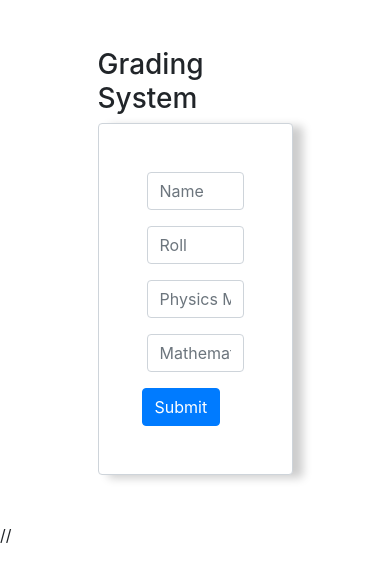
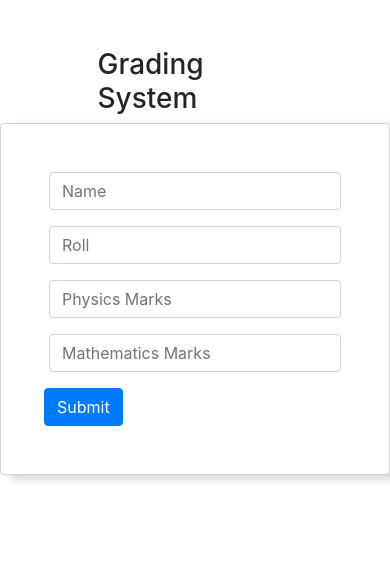
Before and after one commit to forid1026/gradingsystem, a PHP site: page / in a window 390 px wide. Shown: the top 582 px of the page. Run offline with PHP 8.4, Linux system fonts and the light colour scheme; data that the repository does not hold is empty.

Commit message:
responsive added

```diff
--- a/index.php
+++ b/index.php
@@ -29,6 +29,12 @@ if(!empty($_POST)){
         box-shadow: 10px 3px 10px rgb(0 0 0 / 0.2);
         }
 
+        @media screen and (max-width: 600px) {
+            form.user-input {
+            width: 100%;
+        }
+}
+
     /* #marks{display: none;} */
         </style>
         <link rel="stylesheet" href="https://maxcdn.bootstrapcdn.com/bootstrap/4.0.0/css/bootstrap.min.css">
@@ -58,103 +64,5 @@ if(!empty($_POST)){
   </div>
 
     </form>
-
-    <!-- display result -->
-   // <?php
-    //$total = $subjectOne + $subjectTwo;
-    //$avg_marks = $total / 2;
-
-//    if( $avg_marks <= 100 && $avg_marks >= 80){
-//         echo 'You got A+';
-//     }
-//     elseif($avg_marks < 80 && $avg_marks >=75){
-//         echo 'You got A';
-//     }
-//     elseif($avg_marks < 75 && $avg_marks >=70){
-//         echo 'You got A';
-//     }
-//     elseif($avg_marks < 70 && $avg_marks >=65){
-//         echo 'You got A-';
-//     }
-//     elseif($avg_marks < 65 && $avg_marks >=60){
-//         echo 'You got B+';
-//     }
-//     elseif($avg_marks < 60 && $avg_marks >=55){
-//         echo 'You got B';
-//     }
-//     elseif($avg_marks < 55 && $avg_marks >=50){
-//         echo 'You got B-';
-//     }
-//     elseif($avg_marks < 50 && $avg_marks >=45){
-//         echo 'You got C+';
-//     }
-//     elseif($avg_marks < 45 && $avg_marks >=40){
-//         echo 'You got C';
-//     }
-//     else {
-//         echo 'Better Luck Next Time!';
-//     }
-
-
-   ?>
-
-
-    <!-- <div class="result-section" id="userOutput">
-        <h2><?php
-            if( $avg_marks <= 100 && $avg_marks >= 80){
-                        echo 'You got A+';
-                    }
-                    elseif($avg_marks < 80 && $avg_marks >=75){
-                        echo 'You got A';
-                    }
-                    elseif($avg_marks < 75 && $avg_marks >=70){
-                        echo 'You got A';
-                    }
-                    elseif($avg_marks < 70 && $avg_marks >=65){
-                        echo 'You got A-';
-                    }
-                    elseif($avg_marks < 65 && $avg_marks >=60){
-                        echo 'You got B+';
-                    }
-                    elseif($avg_marks < 60 && $avg_marks >=55){
-                        echo 'You got B';
-                    }
-                    elseif($avg_marks < 55 && $avg_marks >=50){
-                        echo 'You got B-';
-                    }
-                    elseif($avg_marks < 50 && $avg_marks >=45){
-                        echo 'You got C+';
-                    }
-                    elseif($avg_marks < 45 && $avg_marks >=40){
-                        echo 'You got C';
-                    }
-                    elseif($avg_marks < 40 && $avg_marks >0){
-                        echo 'Better Luck Next Time!';
-                    }
-                    else {
-                        echo '';
-                    }
-
-
-
-
-
-
-
-
-        ?></h2>
-        <h2 id="marks">Your Average Marks <?php echo $avg_marks?></h2>
-    </div> -->
-    <!-- <script>
-        // document.getElementById('submit').addEventListener('click', function () {
-        //     getResult();
-        // })
-
-        function getResult(){
-            // document.getElementById('userInput').style.display = 'none';
-            // document.getElementById('marks').style.display = 'block';
-
-        }
-    </script> -->
 </body>
 </html>
--- a/result.php
+++ b/result.php
@@ -14,6 +14,11 @@
         border: 1px solid #ced4da;
         padding: 30px;
         box-shadow: 10px 3px 10px rgb(0 0 0 / 0.2);
+    }
+    @media screen and (max-width: 600px) {
+        .result-section  {
+            width: 100%;
+        }
     }
 
     </style>
```
